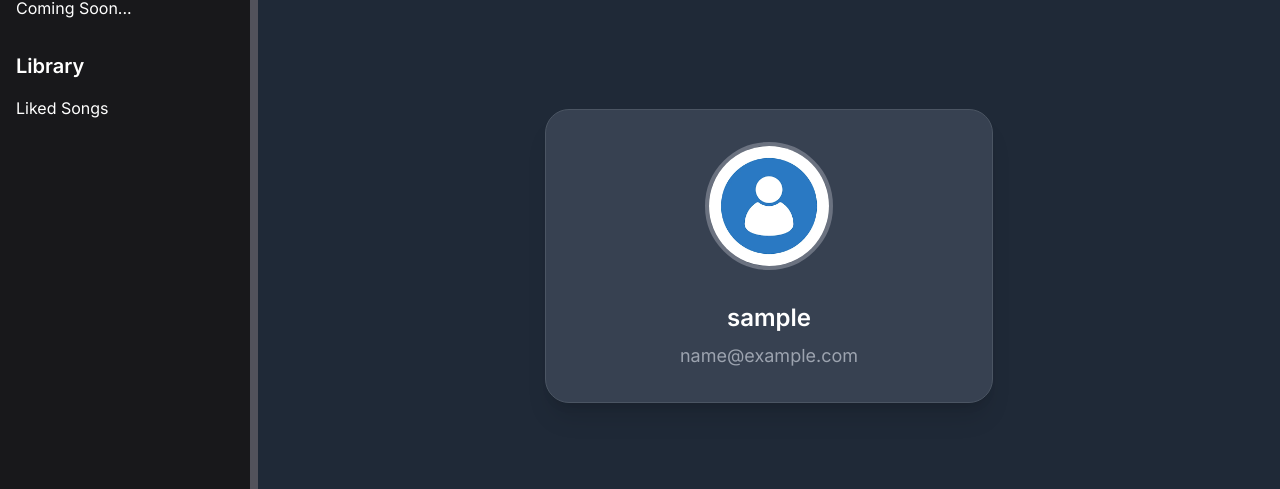
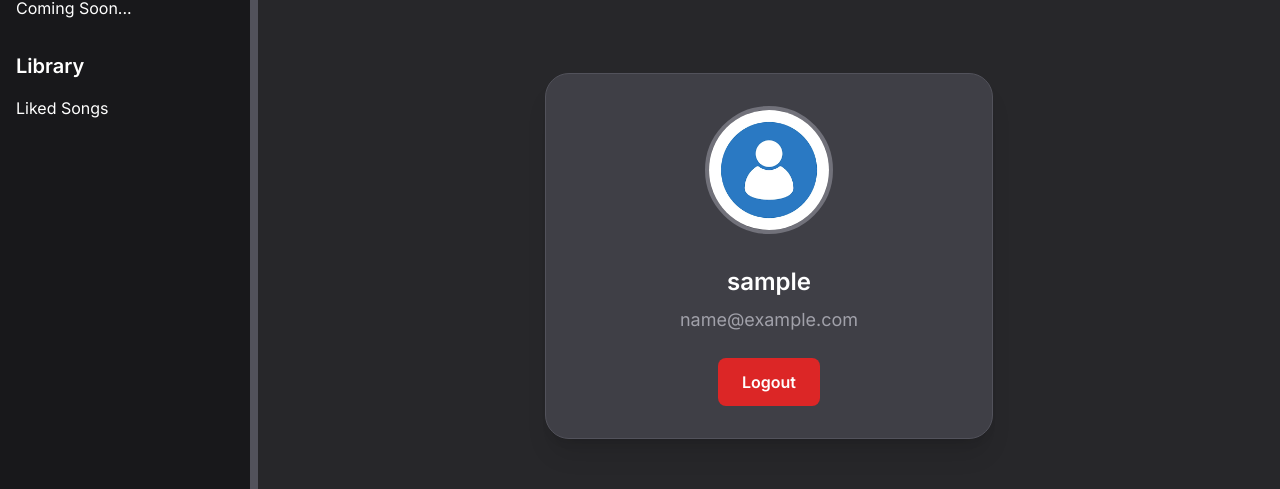
Before and after one commit to niyam19/music-player, a React (Vite) app in the folder music-player-frontend/: page /profile in a window 1280 px wide. Shown: the part 128-617 px from the top of the page. Built offline with nearby package versions, Linux system fonts and the light colour scheme; no server answers; sample sign-in values are in the browser's storage.

Commit message:
profile page theme change and logout button added

```diff
--- a/music-player-frontend/src/contexts/LikedSongsContext.tsx
+++ b/music-player-frontend/src/contexts/LikedSongsContext.tsx
@@ -21,7 +21,6 @@ export const LikedSongsProvider: React.FC<{ children: React.ReactNode }> = ({
 }) => {
   const token = localStorage.getItem("token");
   if (!token) {
-    alert("User not logged in");
     return;
   }
 
--- a/music-player-frontend/src/pages/profile.tsx
+++ b/music-player-frontend/src/pages/profile.tsx
@@ -1,10 +1,16 @@
 import { useState } from "react";
 import ProfilePlaceholder from "../assets/icons/profile-icon.png";
 import { API_URL } from "../constants/apiEnum";
+import { useNavigate } from "react-router-dom";
+import { toast } from "react-toastify";
 
 const ProfilePage = () => {
+  const navigate = useNavigate();
+
   const storedUserData = localStorage.getItem("userData");
-  const user = storedUserData ? JSON.parse(storedUserData) : { username: "Guest", email: "guest@example.com" };
+  const user = storedUserData
+    ? JSON.parse(storedUserData)
+    : { username: "Guest", email: "guest@example.com" };
 
   const [username, setUsername] = useState(user?.username);
   const [isEditing, setIsEditing] = useState(false);
@@ -14,27 +20,27 @@ const ProfilePage = () => {
     setUsername(e.target.value);
   };
 
-  const saveUsername = async() => {
+  const saveUsername = async () => {
     setIsEditing(false);
-    const updatedUserData = { ...user, username};
-    try{
-      const token = localStorage.getItem('token');
+    const updatedUserData = { ...user, username };
+    try {
+      const token = localStorage.getItem("token");
       const response = await fetch(`${API_URL}/user/update-profile`, {
-        method: 'PUT',
+        method: "PUT",
         headers: {
           "Content-Type": "application/json",
           Authorization: `Bearer ${token}`,
         },
-        body: JSON.stringify({username}),
+        body: JSON.stringify({ username }),
       });
 
-      if(response.ok){
+      if (response.ok) {
         console.log("Profile updated successfully");
         localStorage.setItem("userData", JSON.stringify(updatedUserData));
-      } else{
+      } else {
         console.error("Failed to update profile:", await response.json());
       }
-    } catch(error){
+    } catch (error) {
       console.error("Error updating profile:", error);
     }
   };
@@ -42,7 +48,7 @@ const ProfilePage = () => {
   const handleImageUpload = (e: React.ChangeEvent<HTMLInputElement>) => {
     if (e.target.files && e.target.files[0]) {
       const fileReader = new FileReader();
-      fileReader.onload = async() => {
+      fileReader.onload = async () => {
         if (fileReader.result) {
           setProfileImage(fileReader.result.toString());
           await saveUsername();
@@ -52,17 +58,23 @@ const ProfilePage = () => {
     }
   };
 
+  const handleLogout = () => {
+    localStorage.removeItem("token");
+    localStorage.removeItem("userData");
+    navigate("/login");
+    toast.success("Logout successful!");
+  }
+
   return (
-    <div className="flex justify-center items-center h-[80vh] bg-gray-800 text-white">
-      <div className="bg-gray-700 p-8 rounded-3xl shadow-xl w-full max-w-md text-center border border-gray-600">
-
+    <div className="flex justify-center items-center h-[80vh] bg-zinc-800 text-white">
+      <div className="bg-zinc-700 p-8 rounded-3xl shadow-xl w-full max-w-md text-center border border-zinc-600">
         {/* Profile Image with Hover Effect */}
         <div className="relative w-32 h-32 mx-auto mb-6">
           <label htmlFor="profile-upload" className="cursor-pointer group">
             <img
               src={profileImage}
               alt="Profile"
-              className="w-32 h-32 rounded-full mx-auto border-4 object-cover border-gray-500 transition-transform duration-300 group-hover:scale-105"
+              className="w-32 h-32 rounded-full mx-auto border-4 object-cover border-zinc-500 transition-transform duration-300 group-hover:scale-105"
             />
             <div className="absolute inset-0 bg-black bg-opacity-50 flex items-center justify-center rounded-full opacity-0 group-hover:opacity-100 transition-opacity duration-300">
               <span className="text-sm">Update Picture</span>
@@ -85,7 +97,7 @@ const ProfilePage = () => {
               value={username}
               onChange={handleUsernameChange}
               onBlur={saveUsername}
-              className="bg-gray-700 text-white text-center p-3 rounded-lg border border-gray-600 focus:outline-none focus:ring-2 focus:ring-blue-500 w-full"
+              className="bg-zinc-700 text-white text-center p-3 rounded-lg border border-zinc-600 focus:outline-none focus:ring-2 focus:ring-blue-500 w-full"
               autoFocus
             />
           ) : (
@@ -99,7 +111,11 @@ const ProfilePage = () => {
         </div>
 
         {/* Email */}
-        <p className="text-gray-400 text-lg mt-2">{user?.email}</p>
+        <p className="text-zinc-400 text-lg mt-2">{user?.email}</p>
+
+        <button onClick={handleLogout} className="mt-6 bg-red-600 hover:bg-red-700 text-white px-6 py-3 rounded-lg font-semibold transition duration-300">
+          Logout
+        </button>
       </div>
     </div>
   );
```
